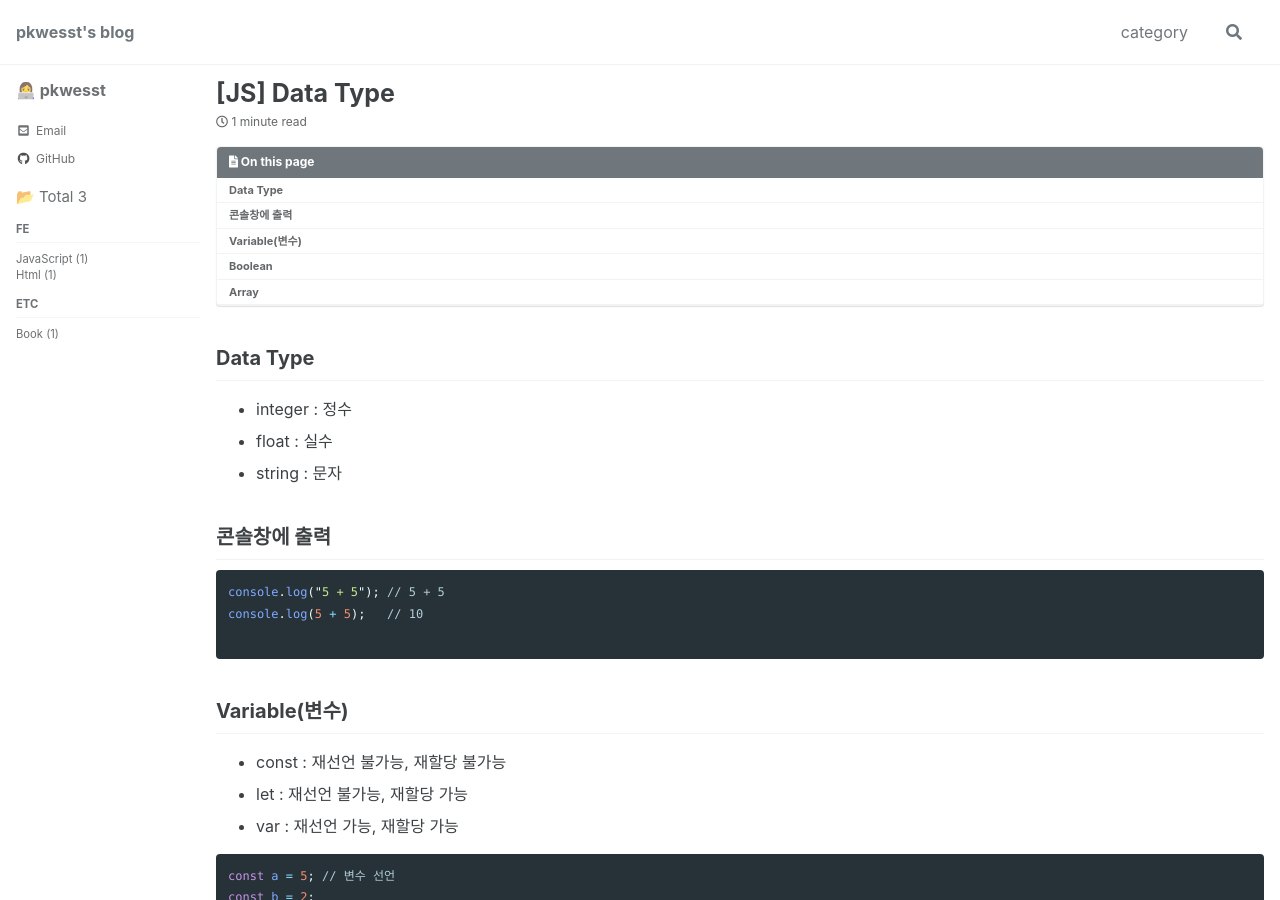
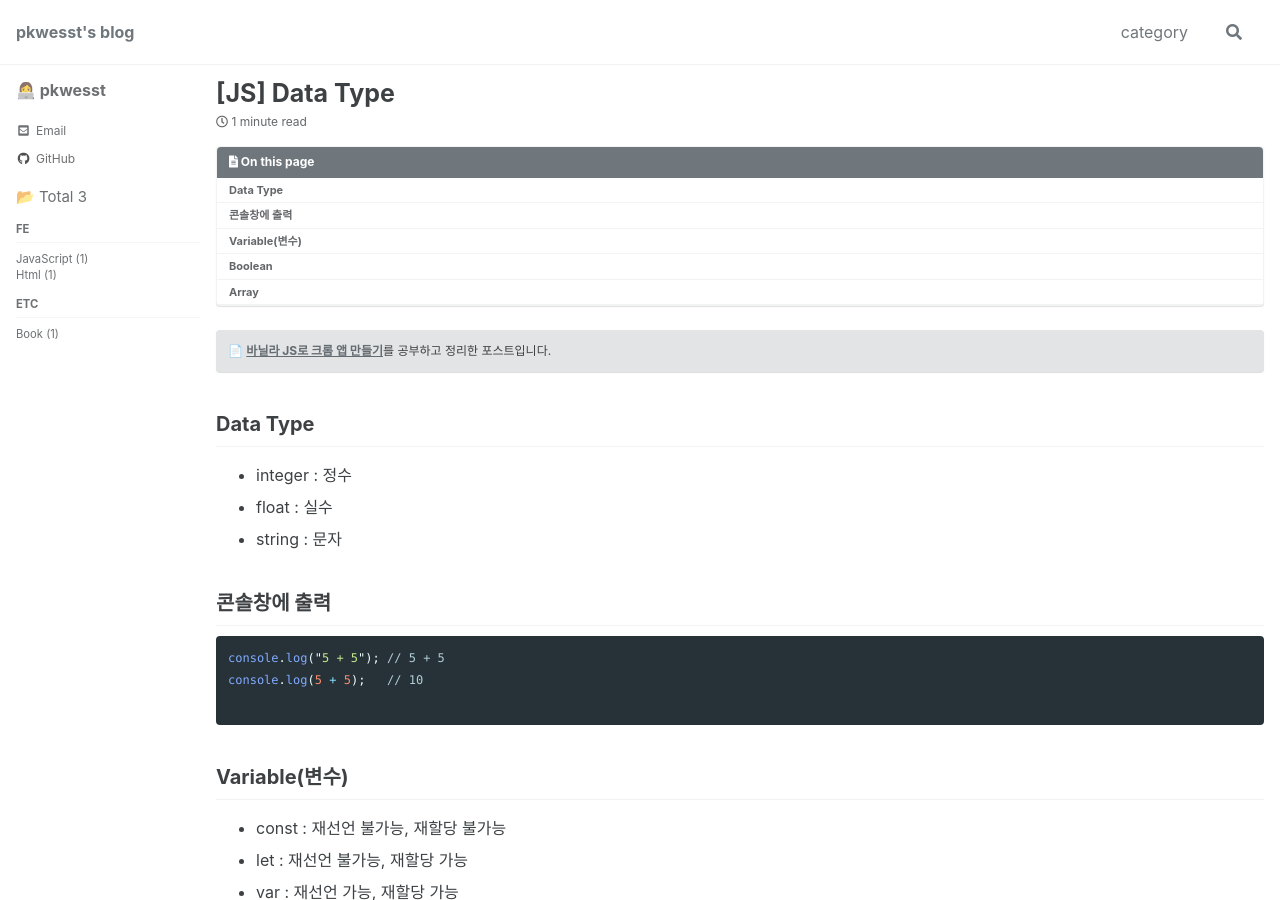
Before and after one commit to pkwesst/pkwesst.github.io, a Jekyll site: the page built from _posts/2022-03-13-test-1.md, in a window 1280 px wide and 900 px high. Built offline with Jekyll 4.4.1, drawn with Linux system fonts in a browser that asks for light colours; cached includes are drawn as plain includes; comment, search, counter and statistics services are not loaded; some of the changed text lies outside the part shown.

Commit message:
Update 2022-03-13-test-1.md

````diff
--- a/_posts/2022-03-13-test-1.md
+++ b/_posts/2022-03-13-test-1.md
@@ -3,7 +3,18 @@ layout: single
 title: "[JS] Data Type"
 categories: JavaScript
 tag: [JavaScript]
+
+toc: true
+toc_sticky: true
+published: true
+
+date: 2022-04-04
+last_modified_at: 2022-04-07
+
 ---
+
+📄 [**바닐라 JS로 크롬 앱 만들기**](https://nomadcoders.co/javascript-for-beginners)를 공부하고 정리한 포스트입니다.
+{: .notice--primary}
 
 ## Data Type
 
@@ -18,6 +29,8 @@ console.log("5 + 5"); // 5 + 5
 console.log(5 + 5);   // 10
 
 ```
+
+
 
 ## Variable(변수)
 
@@ -65,6 +78,8 @@ const b = false // false =/= "false"
 
 ```
 
+
+
 ## Array
 
 ```js
@@ -85,6 +100,8 @@ daysOfWeek.push("sun");
 console.log(daysOfWeek);    // "mon", "tue", "wed", "thu", "fri", "sat", "sun"
 
 ```
+
+
 
 ## Objects
 
````
